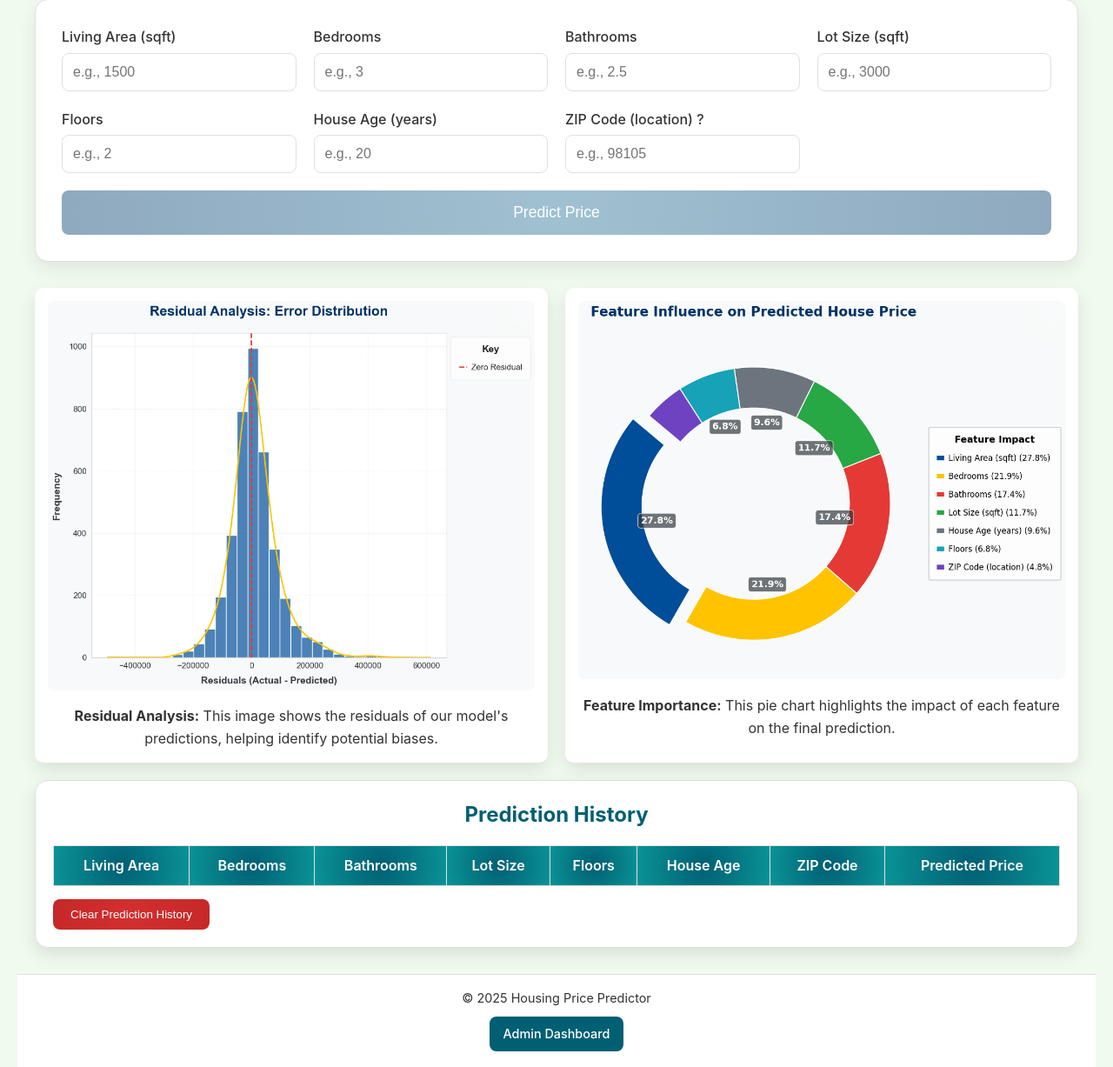
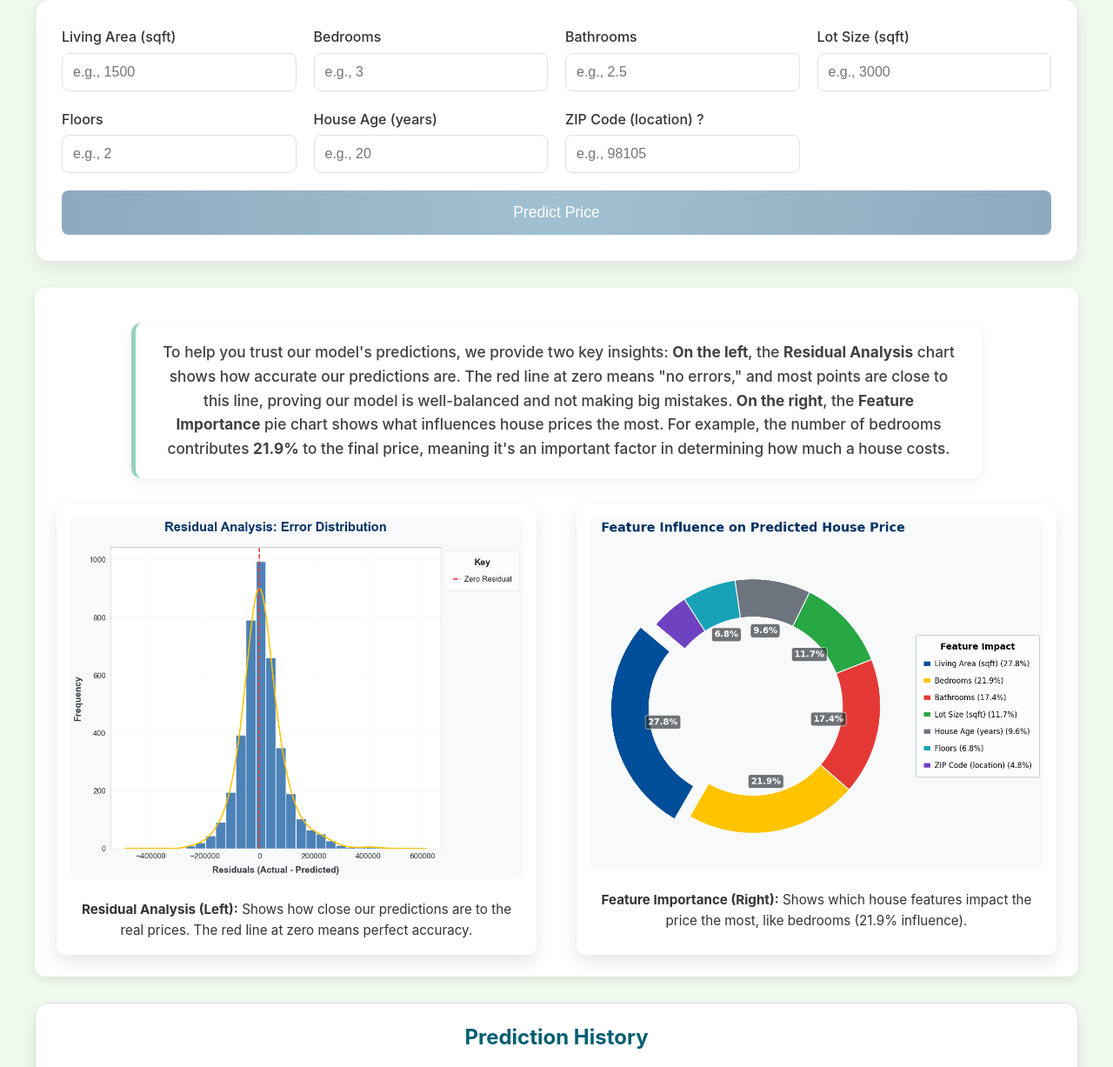
Before and after one commit to Kennedy178/housing_prediction, a Flask app: page / in a window 1280 px wide. Shown: the part 233-1460 px from the top of the page at 87% size. Run offline with Flask 3, Linux system fonts and the light colour scheme; lists and menus that the app fills with data are empty; parts of the project's set-up code (start-up, migrations or seed data) failed here and were passed over.

Commit message:
added model insights explanation text

```diff
--- a/app/static/css/style.css
+++ b/app/static/css/style.css
@@ -283,56 +283,148 @@ main {
 /* ============================================
    Model Insights Cards
 ============================================ */
-#model-insights {
+/* ===== Model Insights Section ===== */
+#insights-container {
+  background: var(--form-bg); /* Background for the entire section */
+  padding: 25px;
+  border-radius: 12px;
+  box-shadow: 0 4px 12px rgba(0, 0, 0, 0.1);
+  margin-bottom: 30px;
+}
+
+/* Explanation Text */
+/* Insights Explanation - Glassmorphism Style */
+.insights-explanation {
+  background: rgba(255, 255, 255, 0.2); /* Slightly more visible */
+  backdrop-filter: blur(8px);
+  padding: 20px 28px; /* Increased padding for space */
+  border-radius: 12px;
+  text-align: center;
+  font-size: 1.08rem;
+  font-weight: 500; /* Slightly bolder than before */
+  color: rgba(0, 0, 0, 0.75); /* Balanced contrast */
+  line-height: 1.6; /* More open spacing */
+  max-width: 85%; /* Takes up more width for openness */
+  margin: 15px auto 30px; /* More breathing room */
+  box-shadow: 0 5px 15px rgba(0, 0, 0, 0.06);
+  border-left: 5px solid var(--accent-color); /* Slightly thicker */
+  transition: all 0.3s ease-in-out;
+}
+
+/* Hover Effect - Gentle Lift */
+.insights-explanation:hover {
+  transform: translateY(-1px);
+  box-shadow: 0 6px 18px rgba(0, 0, 0, 0.08);
+}
+/* Container for Images & Text - Unified Look */
+.insights-container {
   display: flex;
   flex-wrap: wrap;
   gap: 20px;
-  justify-content: space-around;
-  margin-bottom: 20px;
+  justify-content: center;
+  align-items: center;
+  padding: 20px;
+  background: var(--form-bg); /* Keeps consistency */
+  border-radius: 15px;
+  box-shadow: 0 8px 20px rgba(0, 0, 0, 0.05);
 }
 
+/* Style for Each Insight (Image + Text) */
 .insight {
   flex: 1;
-  min-width: 280px;
+  min-width: 300px;
   text-align: center;
   padding: 15px;
-  border-radius: 10px;
-  background: var(--form-bg);
-  box-shadow: 0 8px 20px rgba(0,0,0,0.1);
+  border-radius: 12px;
+  background: rgba(255, 255, 255, 0.3);
+  backdrop-filter: blur(8px);
+  box-shadow: 0 5px 15px rgba(0, 0, 0, 0.08);
   position: relative;
   overflow: hidden;
+  transition: transform 0.3s ease-in-out;
 }
 
-.insight::before {
-  content: "";
-  position: absolute;
-  width: 100px;
-  height: 100px;
-  background: radial-gradient(circle, var(--accent-color), transparent);
-  top: -20px;
-  right: -20px;
-  border-radius: 50%;
-  opacity: 0.5;
-  mix-blend-mode: overlay;
+/* Subtle Scale-Up Effect on Hover */
+.insight:hover {
+  transform: scale(1.03);
+  box-shadow: 0 8px 20px rgba(0, 0, 0, 0.12);
 }
 
-.insight:hover {
-  transform: translateY(-3px);
-  box-shadow: 0 8px 20px rgba(0,0,0,0.1);
-}
-
+/* Image Styling */
 .insight img {
   max-width: 100%;
   border-radius: 8px;
   margin-bottom: 10px;
 }
 
-/* Diagram descriptions */
+/* Diagram Description Text - A Bit More Presence */
 .diagram-description {
+  font-size: 0.95rem; /* Slightly larger */
+  margin-top: 10px;
+  color: rgba(0, 0, 0, 0.7); /* A little darker for clarity */
+  font-weight: 500; /* Subtly bolder */
+  opacity: 0.9;
+}
+
+
+
+
+
+/* Insights Wrapper */
+.insights-content {
+  display: flex;
+  justify-content: space-between; /* Keeps images side by side */
+  gap: 20px; /* Spacing between images */
+  flex-wrap: wrap; /* Ensures responsiveness */
+}
+
+/* Individual Insight Boxes */
+.insight {
+  flex: 1;
+  min-width: 280px;
+  max-width: 48%; /* Prevents them from stretching too much */
+  text-align: center;
+  padding: 15px;
+  border-radius: 10px;
+  background: var(--form-bg);
+  box-shadow: 0 8px 20px rgba(0, 0, 0, 0.1);
+  position: relative;
+  overflow: hidden;
+  transition: transform 0.2s ease-in-out;
+}
+
+/* Hover Effect */
+.insight:hover {
+  transform: translateY(-3px);
+  box-shadow: 0 10px 25px rgba(0, 0, 0, 0.15);
+}
+
+/* Image Styling */
+.insight img {
+  max-width: 100%;
+  border-radius: 8px;
+  margin-bottom: 10px;
+}
+
+/* Insight Descriptions */
+.insight-description {
   font-size: 0.95rem;
-  margin-top: 10px;
   color: var(--text-color);
+  margin-top: 5px;
 }
+
+/* Responsive Design */
+@media (max-width: 768px) {
+  .insights-content {
+    flex-direction: column; /* Stack images on smaller screens */
+    align-items: center;
+  }
+
+  .insight {
+    max-width: 90%; /* Allows images to take more space on small screens */
+  }
+}
+
 
 /* ============================================
    Back-to-Form Button
--- a/app/templates/index.html
+++ b/app/templates/index.html
@@ -50,22 +50,42 @@
     </section>
 
     <!-- (Optional) Model Insights Preview Section -->
+<!-- (Optional) Model Insights Preview Section -->
 <section id="model-insights-preview">
-      <div id="model-insights">
+  <div id="insights-container"> <!-- Main Box Wrapper -->
+
+    <!-- Explanation for non-technical users -->
+    <div class="insights-explanation">
+      <p>
+        To help you trust our model's predictions, we provide two key insights:
+        <strong>On the left</strong>, the <strong>Residual Analysis</strong> chart shows how accurate our predictions are.
+        The red line at zero means "no errors," and most points are close to this line, proving our model is well-balanced and not making big mistakes.
+        <strong>On the right</strong>, the <strong>Feature Importance</strong> pie chart shows what influences house prices the most.
+        For example, the number of bedrooms contributes <strong>21.9%</strong> to the final price, meaning it's an important factor in determining how much a house costs.
+      </p>
+    </div>
+
+    <!-- Images and Descriptions Wrapper -->
+    <div class="insights-content">
       <div class="insight">
         <img src="{{ url_for('static', filename='images/residual.png') }}" alt="Residual Analysis">
         <p class="insight-description">
-            <strong>Residual Analysis:</strong> This image shows the residuals of our model's predictions, helping identify potential biases.
+          <strong>Residual Analysis (Left):</strong> Shows how close our predictions are to the real prices. The red line at zero means perfect accuracy.
         </p>
       </div>
+
       <div class="insight">
         <img src="{{ url_for('static', filename='images/feature_importance.png') }}" alt="Feature Importance">
         <p class="insight-description">
-            <strong>Feature Importance:</strong> This pie chart highlights the impact of each feature on the final prediction.
+          <strong>Feature Importance (Right):</strong> Shows which house features impact the price the most, like bedrooms (21.9% influence).
         </p>
       </div>
     </div>
+
+  </div>
 </section>
+
+
 
     <!-- Prediction Result Section -->
     <section id="result-section" class="hidden">
```
Also changed, not shown: 1 other file. Lines whose indentation alone changed are shown as unchanged.
